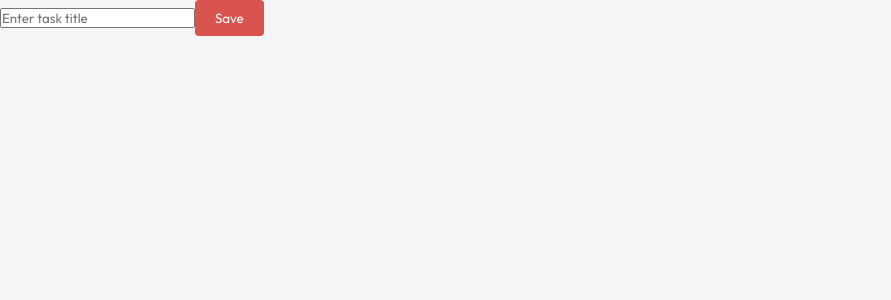
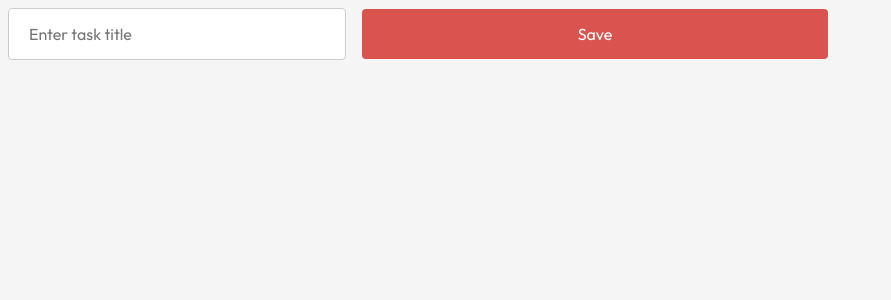
Before and after one commit to Yeji-Cho/TTP-Yeji, a React (Vite) app: page /edit/1 in a window 1280 px wide. Shown: the top 300 px of the page, without its empty margins (0-891 px from the left). Built offline with nearby package versions, Linux system fonts and the light colour scheme.

Commit message:
Fixed some css components in Checklist and added more to the list.

```diff
--- a/src/Pages/Checklist/Checklist.css
+++ b/src/Pages/Checklist/Checklist.css
@@ -2,7 +2,9 @@
     font-family: 'Arial', sans-serif;
     background-color: #f4f4f9;
     margin: 0;
-    padding: 20px;
+    padding: 50px;
+    padding-right: 70px;
+    padding-left: 70px;
     color: #333;
 }
 
@@ -10,7 +12,7 @@
     color: #000; /* Bold black color for the heading */
     font-size: 40px; /* Bigger font size */
     font-weight: bold; /* Bold font weight */
-    padding-bottom: 18px;
+    padding-bottom: 30px;
 }
 
 .checklist {
@@ -20,20 +22,26 @@
 
 .list-item {
     background: white;
-    margin-bottom: 10px;
-    padding: 10px;
+    margin-bottom: 15px;
+    padding: 20px;
     border-radius: 5px;
     box-shadow: 0 2px 4px rgba(0,0,0,0.1);
     display: flex;
     align-items: center;
 }
 
-.checkbox {
+/* .checkbox {
     padding: 8px;
     width: 300px;
-    margin-right: 10px;
     border-radius: 4px;
     border: 1px solid #ccc;
+} */
+
+.checkbox {
+    margin-right: 10px; /* Reduced space between checkbox and text */
+    padding: 8px;
+    margin-left: 20px;
+    flex: none; /* Ensure checkbox doesn’t grow */
 }
 
 .form-button {
@@ -49,14 +57,18 @@
     background-color: #c9302c; /* Darker red on hover */
 }
 
+/* .main-link {
+    margin-right: 40px;
+    font-size: 16px;
+    font-weight: bold;
+} */
+
 .main-link {
-    margin-right: 40px; /* Large gap after main link */
-    font-size: 16px; /* Larger font size for main links */
-    font-weight: bold; /* Bold text for visibility */
-}
-
-.action-links {
-    /* No additional style needed here, just grouping */
+    margin-right: 40px;
+    font-size: 16px;
+    font-weight: bold;
+    flex-grow: 1;
+    padding-left: 20px;
 }
 
 .action-link {
@@ -65,10 +77,67 @@
     color: #333;
 }
 
+.action-links {
+    display: flex;
+    align-items: center;
+}
+
 span:hover, .action-link:hover {
     text-decoration: underline;
+
 }
 
 span {
-    margin-right: 10px;
+    margin-right: 25px;
+    cursor: pointer;
 }
+
+input[type="text"], .form-button {
+    font-size: 16px; /* Larger font size for better visibility */
+    padding: 15px 20px; /* Increased padding for a larger feel */
+    margin: 8px; /* Maintain a consistent margin around elements */
+    border: 1px solid #ccc; /* Stylish border */
+    border-radius: 4px; /* Rounded corners */
+    box-sizing: border-box; /* Include padding and border in the width and height */
+}
+
+input[type="text"], .form-button {
+    font-size: 16px; /* Larger font size for better visibility */
+    padding: 15px 20px; /* Increased padding for a larger feel */
+    margin: 8px; /* Maintain a consistent margin around elements */
+    border: 1px solid #ccc; /* Stylish border */
+    border-radius: 4px; /* Rounded corners */
+    box-sizing: border-box; /* Include padding and border in the width and height */
+    display: inline-block; /* Keeps the input fields and button in line */
+}
+
+/* Adjusting the width for the first two text boxes */
+input[type="text"]:nth-child(1), input[type="text"]:nth-child(2) {
+    width: calc(30% - 46px); /* Slightly smaller width */
+}
+
+/* Adjusting the width for the button to make it longer */
+.form-button {
+    background-color: #d9534f; /* Button color */
+    color: white; /* Text color */
+    border: none; /* No border for the button */
+    cursor: pointer; /* Cursor changes to pointer to indicate clickable */
+    width: calc(40% - 46px); /* Longer width */
+}
+
+input[type="text"]:focus, .form-button:focus {
+    border-color: #4A90E2; /* Highlight on focus */
+    outline: none; /* Removes default focus outline */
+}
+
+.form-button:hover {
+    background-color: #c9302c; /* Darker shade on hover for better interaction */
+}
+
+.form-container {
+    display: flex;        /* Enables flexbox */
+    justify-content: center; /* Centers items horizontally in the container */
+    align-items: center;  /* Centers items vertically in the container */
+    height: 100vh;        /* Full viewport height to center content vertically in the viewport */
+    padding: 20px;        /* Adds padding around the content */
+}
--- a/src/Pages/Interactive/Int-Page.css
+++ /dev/null
@@ -1,8 +0,0 @@
-*{
-    margin: 0;
-}
-body{
-    height: 100vh;
-    background-image: linear-gradient(#D8C7FF, #19006C);
-    font-family: 'poppins-family';
-}
--- a/vite.config.js
+++ b/vite.config.js
@@ -7,7 +7,7 @@ export default defineConfig({
   server: {
     proxy: {
       '/api': {
-        target: 'http://localhost:5000/api',
+        target: 'http://localhost:8000/api',
         changeOrigin: true,
         rewrite: (path) => path.replace(/^\/api/, ''),
       },
```
Also changed, not shown: src/Pages/Interactive/Interactive.jsx (line endings or trailing spaces), 1 other file (tests, documents, lock files or other folders).
